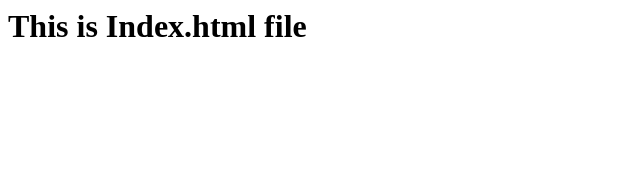
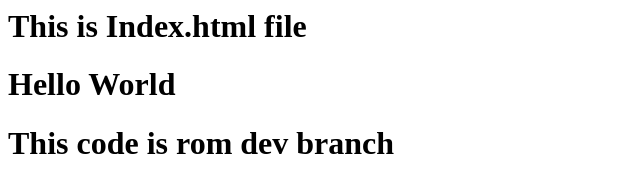
Before and after one commit to utkarsh1712/github_tutorial, a plain HTML site: page index.html in a window 1280 px wide. Shown: the whole page, without its empty margins (0-640 px from the left). Drawn offline with Linux system fonts and the light colour scheme.

Commit message:
Added new line in dev branch

```diff
--- a/index.html
+++ b/index.html
@@ -1 +1,3 @@
 <h1>This is Index.html file</h1>
+<h1>Hello World</h1>
+<h1>This code is rom dev branch</h1>
```
